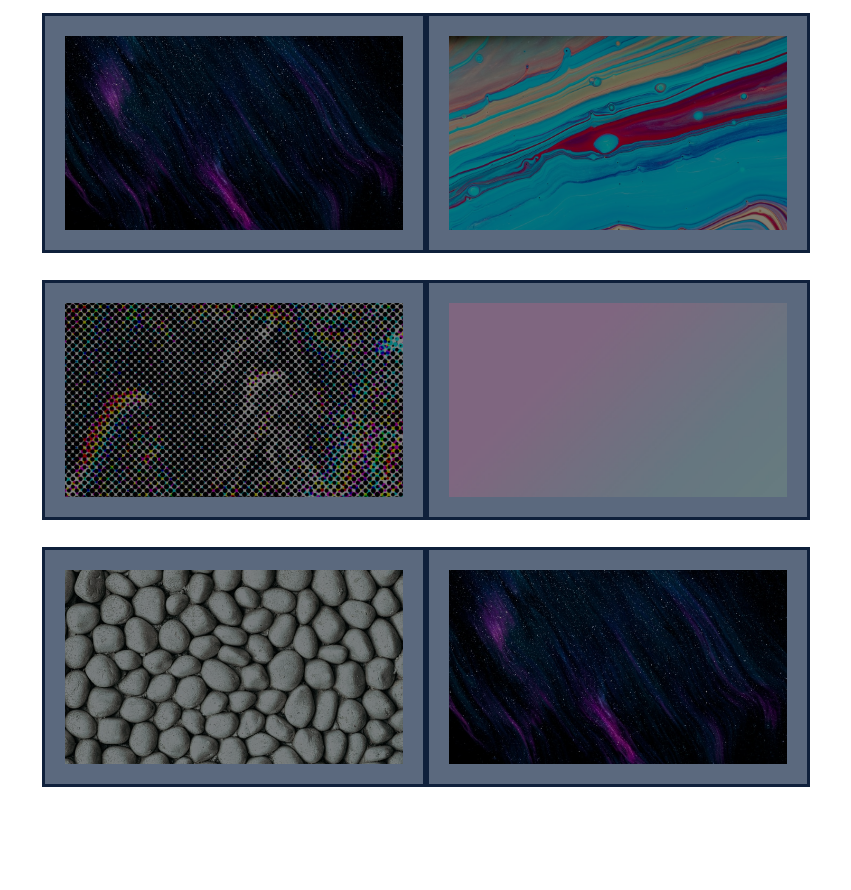
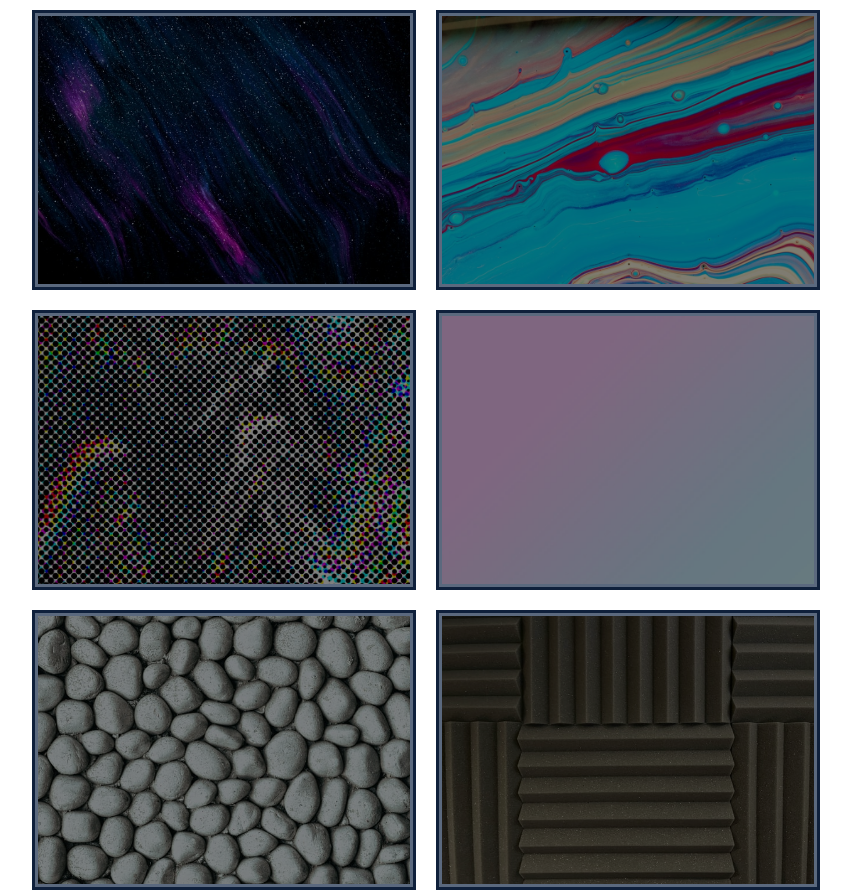
Before and after one commit to BeatriceJac/Photo-gallery-6imgs, a plain HTML site: page index.html in a window 1280 px wide. Shown: the whole page, without its empty margins (214-1065 px from the left). Before the commit the page ends 800 px from the top, so only its background shows below. Drawn offline with nearby package versions, Linux system fonts and the light colour scheme.

Commit message:
reduced padding and chnage margins.

```diff
--- a/_var.scss
+++ b/_var.scss
@@ -1,2 +1,2 @@
-$myPadding: 20px;
+$myPadding: 3px;
 $myBg: #b6d1fc;
--- a/index.html
+++ b/index.html
@@ -13,11 +13,11 @@
 
     <div class="container">
         <img src="./img/stars.jpg" alt="stars">
-        <img src="./img/colors.jpg" alt="stars">
-        <img src="./img/gliuk.jpg" alt="stars">
-        <img src="./img/pink.jpg" alt="stars">
-        <img src="./img/stones.jpg" alt="stars">
-        <img src="./img/stars.jpg" alt="stars">
+        <img src="./img/colors.jpg" alt="colors">
+        <img src="./img/gliuk.jpg" alt="gliuk">
+        <img src="./img/pink.jpg" alt="pink">
+        <img src="./img/stones.jpg" alt="stones">
+        <img src="./img/eggs.jpg" alt="eggs">
         </div>
 
 
--- a/style.scss
+++ b/style.scss
@@ -20,9 +20,10 @@
          img {
             object-position: center;
             object-fit: cover;
-            height: 30vh;
+            height: 35vh;
             width: 30vw;
             padding: $myPadding;
+            margin: 10px;
             border: 3px solid #1d3f75;
             background-color: $myBg;
            @include myFilter(50%);
```
Also changed, not shown: style.css, 1 other file.
